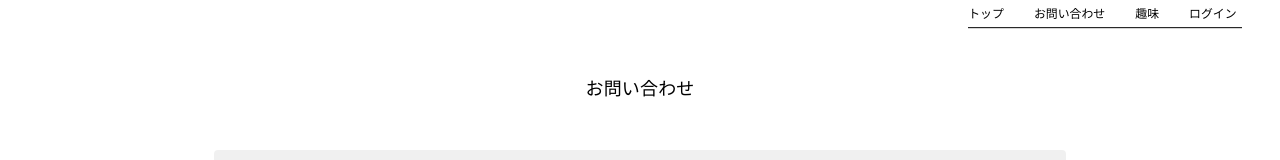
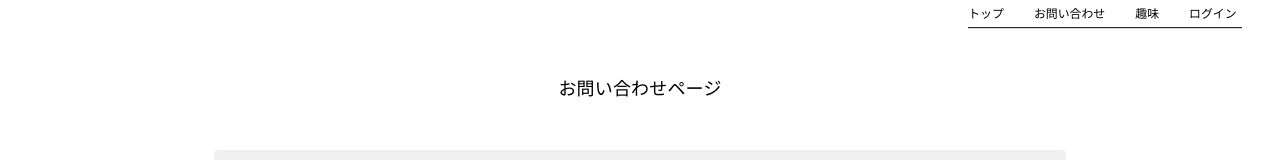
Before and after one commit to atomyah/MyPortfolio_HomePage, a Next.js app: page /contact in a window 1280 px wide. Shown: the top 160 px of the page. Built offline with nearby package versions, Linux system fonts and the light colour scheme.

Commit message:
docker modify

```diff
--- a/src/app/Footer.tsx
+++ b/src/app/Footer.tsx
@@ -15,13 +15,11 @@ const Footer = () => {
 					</Link>
 				</li>
 				<li>
-					{/* <Link href="/contact" className={styles.links}> */}
 					<Link href="/contact" className={styles.links}>
 						お問い合わせ
 					</Link>
 				</li>
 				<li>
-					{/* <Link href="/hobby" className={styles.links}> */}
 					<Link href="hobby" className={styles.links}>
 						趣味
 					</Link>
--- a/src/app/Header.tsx
+++ b/src/app/Header.tsx
@@ -15,15 +15,11 @@ const Header = () => {
 					</Link>
 				</li>
 				<li>
-					{/* <Link href="/contact" className={styles.links}>
-          シューマツワーカーの依頼でリンク切った. */}
 					<Link href="/contact" className={styles.links}>
 						お問い合わせ
 					</Link>
 				</li>
 				<li>
-					{/* <Link href="/hobby" className={styles.links}>
-          シューマツワーカーの依頼でリンク切った. */}
 					<Link href="/hobby" className={styles.links}>
 						趣味
 					</Link>
--- a/src/app/contact/page.tsx
+++ b/src/app/contact/page.tsx
@@ -85,7 +85,7 @@ export default function Contact() {
         <Box mb={6} mt={6}>
           <Typography align="center" fontSize={18}>
             <br />
-            お問い合わせ
+            お問い合わせページ
           </Typography>
         </Box>
         <Box>
```
